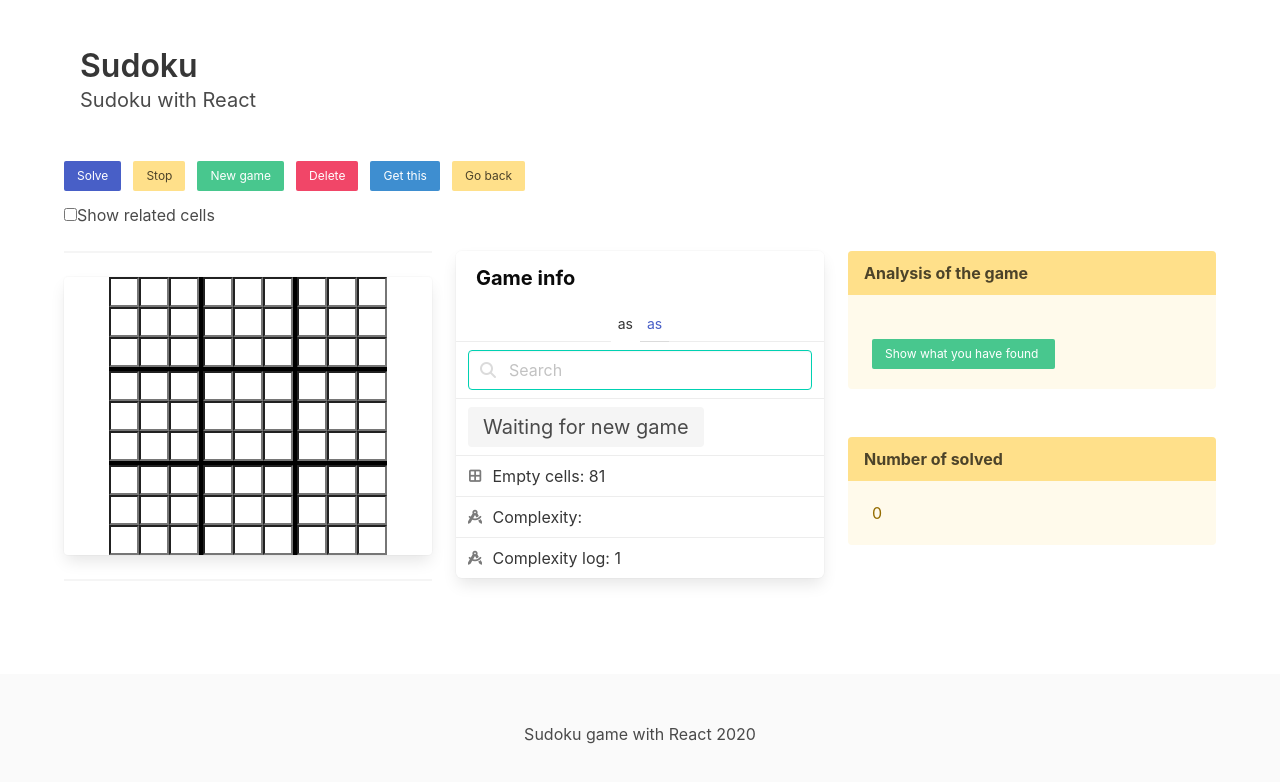
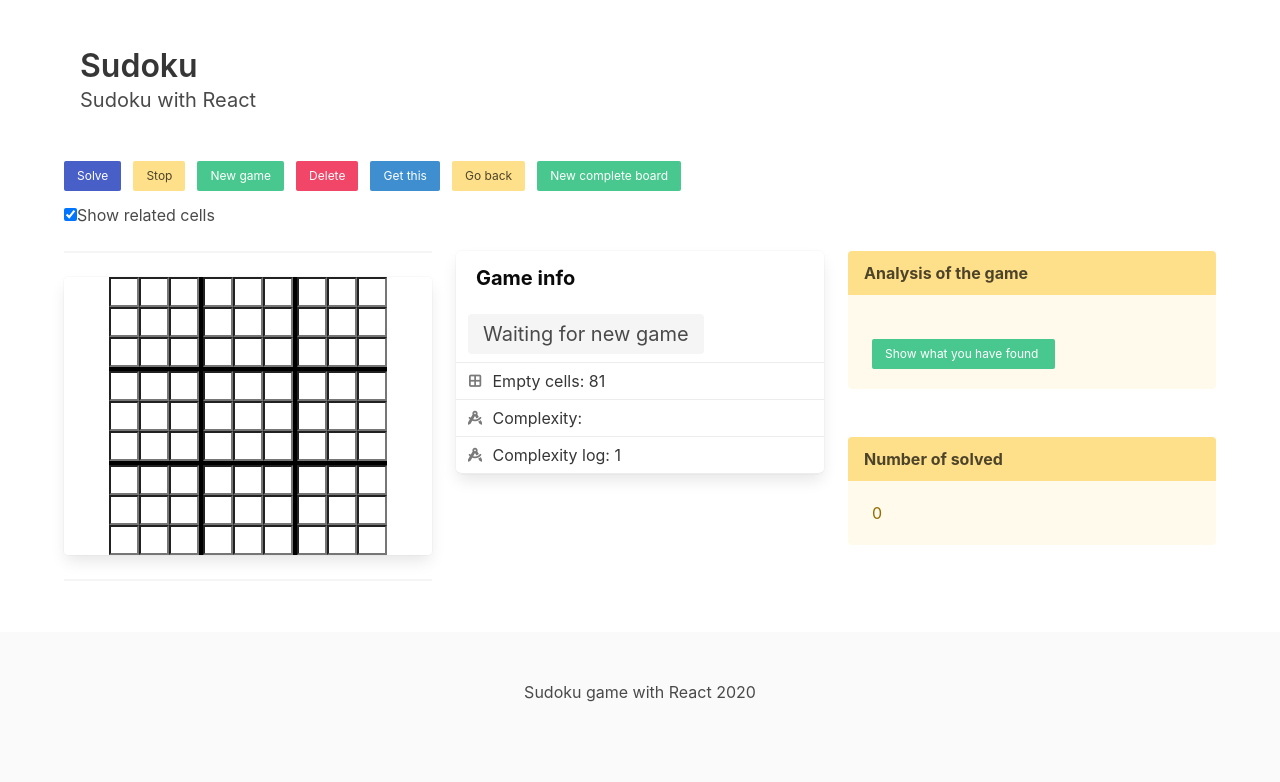
Before and after one commit to qmarquez/udemy.learnReact.Sudoku.lessonsAndNotes, a React app in the folder sudoku-app/: page / in a window 1280 px wide. Shown: the top 782 px of the page. Built offline with nearby package versions, Linux system fonts and the light colour scheme.

Commit message:
Final details.
- Clean unused things.
- Add generate new completed board.
- Treat and resolve all warnings.

```diff
--- a/sudoku-app/src/App.jsx
+++ b/sudoku-app/src/App.jsx
@@ -38,15 +38,16 @@ class App extends React.Component {
     consoleMessage: '',
     numberOfSolved: 0,
     messageBoxBelowValue: '',
-    showRelatedCells: false,
+    showRelatedCells: true,
     focusedCellRelatedCells: [],
     movementsHistory: [this.emptyBoard],
-    stop: false
+    stop: false,
+    foundItemsStore: []
   };
 
   calcGameInfo = (board = this.state.cellsValue) => gameInfo(board);
 
-  solve = () => {
+  solve = (useSafeQuantity = true) => {
     if (this.state.stop) { return; }
     const safeBoard = [...this.state.cellsValue];
     let values;
@@ -59,7 +60,7 @@ class App extends React.Component {
     this.updateBoardWithFoundedValues(values);
     if (values.length) { return; }
 
-    values = solveAlgorithm_3(safeBoard);
+    values = solveAlgorithm_3(safeBoard, useSafeQuantity);
     this.updateBoardWithFoundedValues(values);
     if (values.length) { return; }
   }
@@ -67,8 +68,8 @@ class App extends React.Component {
   updateBoardWithFoundedValues = (values) => {
     values.forEach(
       ({ cellIndex, value }) => {
-        const { row, column, iValue } = cellInfo(cellIndex, value);
-        this.updateBoard({ cellIndex, row, column, value, iValue });
+        const { row, column, iValue, cellId } = cellInfo(cellIndex, value);
+        this.updateBoard({ cellIndex, row, column, value, iValue, cellId });
       }
     );
 
@@ -138,16 +139,22 @@ class App extends React.Component {
     }
   }
 
+  generateNewCompleteBoard = () => {
+    this.deleteGame();
+    this.solve(true);
+  }
+
   handleChange = ({ target: { id, value } }) => {
     // When user insert a new value:
-    const { cellIndex, row, column, iValue } = cellInfo(id, value);
+    debugger;
+    const { cellIndex, row, column, iValue, cellId } = cellInfo(id, value);
     const isUsedValue = this.state
       .focusedCellRelatedCells
       .map(({ value }) => value)
       .includes(iValue);
 
     if (value === "" || (iValue > 0 && iValue <= Math.max(config.N_ROWS, config.N_COLUMNS) && !isUsedValue)) {
-      this.updateBoard({ cellIndex, row, column, value, iValue }, true);
+      this.updateBoard({ cellIndex, row, column, value, iValue, cellId }, true);
     } else {
       // highlight error cells
       const cellsBackgroundColor = this.state.showRelatedCells ? this.state.cellsBackgroundColor : this.whiteBgColorBoard;
@@ -166,7 +173,7 @@ class App extends React.Component {
   }
 
   updatingBoard
-  async updateBoard({ cellIndex, row, column, value, iValue }, moveFocus = false) {
+  async updateBoard({ cellIndex, row, column, value, iValue, cellId }, moveFocus = false) {
     if (this.updatingBoard) {
       await this.updatingBoard;
     }
@@ -186,8 +193,11 @@ class App extends React.Component {
         consoleMessage = config.FULLY_GAME_SOLVED_MESSAGE;
       }
 
+
+      const foundItemsStore = [...this.state.foundItemsStore, { id: cellId, iValue }];
+
       this.setState(
-        { cellsValue, consoleMessage, movementsHistory, countEmptyCells, complexityLog, complexityLevel },
+        { cellsValue, consoleMessage, movementsHistory, countEmptyCells, complexityLog, complexityLevel, foundItemsStore },
         () => {
           resolve();
           if (moveFocus) {
@@ -231,7 +241,7 @@ class App extends React.Component {
   }
 
   handleShowFound = () => {
-
+    this.sendConsole(JSON.stringify(this.state.foundItemsStore));
   }
 
   sendConsole = (consoleMessage) => {
@@ -258,6 +268,7 @@ class App extends React.Component {
               goBack={this.goBack}
               showRelatedCells={this.state.showRelatedCells}
               toggleShowRelatedCells={this.toggleShowRelatedCells}
+              generateNewCompleteBoard={this.generateNewCompleteBoard}
             />
           </div>
           <div className="container">
--- a/sudoku-app/src/components/GameInfo.jsx
+++ b/sudoku-app/src/components/GameInfo.jsx
@@ -9,37 +9,25 @@ const GameInfo = ({ gameLevel, complexityLevel, complexityLog, countEmptyCells }
       <br />
       <article className="panel is-white">
         <p className="panel-heading">Game info</p>
-        <p className="panel-tabs">
-          <a href="#" className="is-active">as</a>
-          <a href="#">as</a>
-        </p>
-        <div className="panel-block">
-          <p className="control has-icons-left">
-            <input type="text" className="input is-primary" placeholder="Search" />
-            <span className="icon is-left">
-              <i className="fas fa-search" aria-hidden="true"></i>
-            </span>
-          </p>
-        </div>
-        <a className="panel-block">
+        <button className="game-info-row panel-block">
           {
             gameLevel ?
               <span className={`tag is-large ${cName}`}>{gameLevel}</span>
               : <span className={`tag is-large`}>Waiting for new game</span>
           }
-        </a>
-        <a className="panel-block">
+        </button>
+        <button className="game-info-row panel-block">
           <span className="panel-icon"><i className="fas fa-border-all" aria-hidden="true"></i></span>
           Empty cells: {countEmptyCells}
-        </a>
-        <a className="panel-block">
+        </button>
+        <button className="game-info-row panel-block">
           <span className="panel-icon"><i className="fas fa-drafting-compass" aria-hidden="true"></i></span>
           Complexity: {complexityLevel}
-        </a>
-        <a className="panel-block">
+        </button>
+        <button className="game-info-row panel-block">
           <span className="panel-icon"><i className="fas fa-drafting-compass" aria-hidden="true"></i></span>
           Complexity log: {complexityLog}
-        </a>
+        </button>
       </article>
       <br />
       <br />
--- a/sudoku-app/src/components/Tools.jsx
+++ b/sudoku-app/src/components/Tools.jsx
@@ -1,9 +1,8 @@
 import React from 'react';
 
 export default (props) => {
-  const { solve, stop, newGame, deleteGame, getBoardCoords, goBack,
-    showRelatedCells, toggleShowRelatedCells,
-    isStoped } = props;
+  const { solve, stop, newGame, deleteGame, getBoardCoords, goBack, generateNewCompleteBoard,
+    showRelatedCells, toggleShowRelatedCells, isStoped } = props;
 
   return (
     <div className="container">
@@ -31,6 +30,10 @@ export default (props) => {
         <p className="control">
           <button className="button is-small is-warning" onClick={goBack}>Go back</button>
         </p>
+
+        <p className="control">
+          <button className="button is-small is-success" onClick={generateNewCompleteBoard}>New complete board</button>
+        </p>
       </div>
       <div className="field">
         <input id="showRelatedCells" type="checkbox" onChange={toggleShowRelatedCells} checked={showRelatedCells} />
--- a/sudoku-app/src/index.css
+++ b/sudoku-app/src/index.css
@@ -48,3 +48,18 @@ input[type=number] {
 .board {
   margin: auto;
 }
+
+.game-info-row {
+  display         : block;
+  width           : 100%;
+  background-color: #fff;
+  cursor          : pointer;
+  border          : none;
+  border-bottom   : 1px solid #ededed;
+  outline         : none;
+  font-size       : 1rem;
+}
+
+.game-info-row:hover {
+  background-color: whitesmoke;
+}
--- a/sudoku-app/src/lib/cellInfo.js
+++ b/sudoku-app/src/lib/cellInfo.js
@@ -10,12 +10,12 @@ export default (cell_IdOrIndex, value) => {
       Math.floor(cell_IdOrIndex % config.N_COLUMNS)
     ];
 
-  const cellId = typeof cell_IdOrIndex === 'string' ? cell_IdOrIndex : `${row + 1}${column + 1}`
+  const cellId = typeof cell_IdOrIndex === 'string' ? cell_IdOrIndex : `${row + 1}${column + 1}`;
 
-  const cellIndex = typeof cell_IdOrIndex === 'number' ? cell_IdOrIndex : row * 9 + column - 1;
+  const cellIndex = typeof cell_IdOrIndex === 'number' ? cell_IdOrIndex : row * 9 + column;
 
-  const cubeRow = Math.floor((row) / 3);
-  const cubeColumn = Math.floor((column) / 3)
+  const cubeRow = Math.floor(row / 3);
+  const cubeColumn = Math.floor(column / 3);
   const cubeIndex = cubeRow * 3 + cubeColumn;
 
   return { row, column, cellIndex, cellId, cubeIndex, iValue: parseInt(value || 0, 10) };
--- a/sudoku-app/src/lib/solveAlgorithm_3.js
+++ b/sudoku-app/src/lib/solveAlgorithm_3.js
@@ -25,7 +25,7 @@ export default (board, useSafeQuantity = true) => {
         } else return undefined;
       }
     )
-    .filter(cell => cell && useSafeQuantity ? cell.values.length === 2 : true);
+    .filter(cell => cell && (useSafeQuantity ? cell.values.length === 2 : true));
 
   if (!candidates.length) { return []; }
 
```
